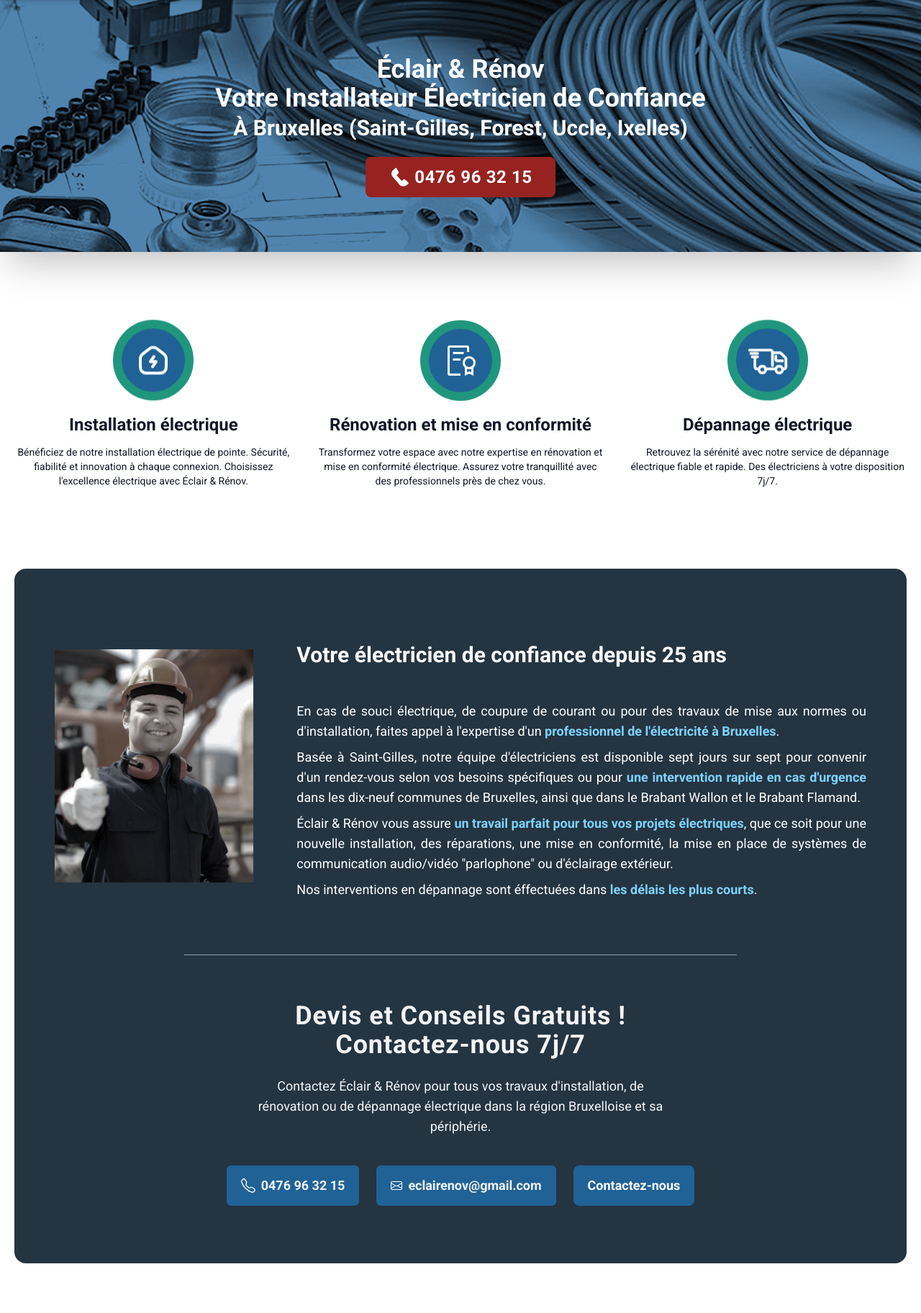
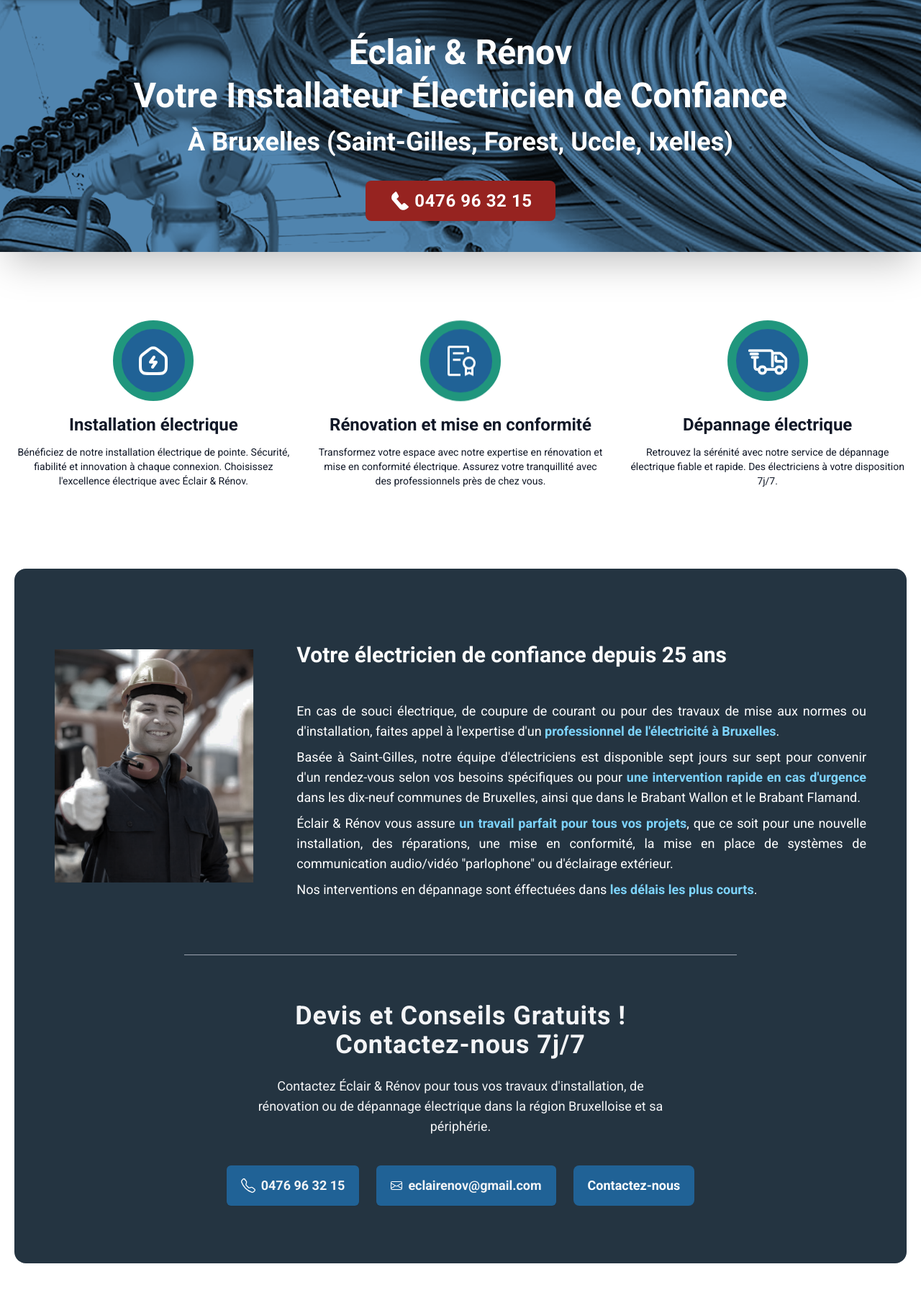
Before and after one commit to Dev-Said/eclair-renov, a PHP site: page / in a window 1280 px wide. Shown: the part 96-1920 px from the top of the page at 72% size. Run offline with PHP 8.4, Linux system fonts and the light colour scheme; data that the repository does not hold is empty; some libraries are stand-ins or nearby versions.

Commit message:
20-11-2023

```diff
--- a/css/output.css
+++ b/css/output.css
@@ -1655,6 +1677,18 @@ video {
 
 .leading-8 {
   line-height: 2rem;
+}
+
+.leading-\[20px\] {
+  line-height: 20px;
+}
+
+.leading-\[40px\] {
+  line-height: 40px;
+}
+
+.leading-\[50px\] {
+  line-height: 50px;
 }
 
 .tracking-tight {
@@ -2222,9 +2262,9 @@ video {
     line-height: 2rem;
   }
 
-  .md\:text-3xl {
-    font-size: 1.875rem;
-    line-height: 2.25rem;
+  .md\:text-4xl {
+    font-size: 2.25rem;
+    line-height: 2.5rem;
   }
 
   .md\:text-6xl {
@@ -2249,21 +2289,29 @@ video {
     line-height: 2rem;
   }
 
+  .md\:leading-\[40px\] {
+    line-height: 40px;
+  }
+
   .md\:leading-\[80px\] {
     line-height: 80px;
   }
 }
 
 @media (min-width: 1024px) {
+  .lg\:order-1 {
+    order: 1;
+  }
+
+  .lg\:order-2 {
+    order: 2;
+  }
+
   .lg\:mx-0 {
     margin-left: 0px;
     margin-right: 0px;
   }
 
-  .lg\:mt-20 {
-    margin-top: 5rem;
-  }
-
   .lg\:mt-24 {
     margin-top: 6rem;
   }
@@ -2550,22 +2605,22 @@ video {
     line-height: 2rem;
   }
 
-  .xl\:text-3xl {
-    font-size: 1.875rem;
-    line-height: 2.25rem;
-  }
-
   .xl\:text-4xl {
     font-size: 2.25rem;
     line-height: 2.5rem;
   }
 
+  .xl\:text-5xl {
+    font-size: 3rem;
+    line-height: 1;
+  }
+
   .xl\:leading-\[40px\] {
     line-height: 40px;
   }
 
-  .xl\:leading-\[50px\] {
-    line-height: 50px;
+  .xl\:leading-\[60px\] {
+    line-height: 60px;
   }
 }
 
--- a/css/style.css
+++ b/css/style.css
@@ -65,7 +65,7 @@
     transform: translateY(0);
   }
   50% {
-    transform: translateY(-5px);
+    transform: translateY(-3px);
   }
   100% {
     transform: translateY(0);
--- a/index.php
+++ b/index.php
@@ -12,10 +12,10 @@ require 'layouts/header.php';
         </div>
 
         <div class="absolute top-0 bottom-0 left-0 right-0 w-full p-5 flex flex-col justify-center items-center">
-            <h1 class="w-auto lg:text-3xl lg:leading-[30px] xl:text-4xl xl:leading-[40px] 2xl:text-5xl 2xl:leading-[60px] min-[1740px]:text-6xl min-[1740px]:leading-[80px] text-white font-bold text-center z-10">
-                Éclair & Rénov <br>Votre Installateur Électricien de Confiance <br> <span class="lg:text-2xl lg:leading-[30px] xl:text-3xl xl:leading-[40px] 2xl:text-4xl 2xl:leading-[60px] min-[1740px]:text-4xl min-[1740px]:leading-[80px]">À Bruxelles (Saint-Gilles, Forest, Uccle, Ixelles)</span>
+            <h1 class="w-auto text-3xl leading-[40px] md:text-4xl md:leading-[40px] xl:text-5xl xl:leading-[60px] min-[1740px]:text-6xl min-[1740px]:leading-[80px] text-white font-bold text-center z-10">
+                Éclair & Rénov <br>Votre Installateur Électricien de Confiance <br> <span class="text-xl leading-[20px] lg:text-2xl lg:leading-[30px] xl:text-4xl xl:leading-[60px] min-[1740px]:text-4xl min-[1740px]:leading-[80px]">À Bruxelles (Saint-Gilles, Forest, Uccle, Ixelles)</span>
             </h1>
-            <div class="px-8 py-3 mt-5 z-10 rounded-lg flex justify-center items-center bg-[#962320]">
+            <div class="px-8 py-3 mt-6 z-10 rounded-lg flex justify-center items-center bg-[#962320] hover:scale-105 transition-all ease-in-out duration-300">
                 <a href="tel:0476 96 32 15" class="text-sm leading-6 text-gray-900 font-semibold hover:text-gray-700 flex justify-start items-center">
                     <span>
                         <svg data-bbox="25.849 20.098 148.61 159.903" xmlns="http://www.w3.org/2000/svg" width="32" height="32" viewBox="0 0 200 200" data-type="shape">
@@ -40,7 +40,7 @@ require 'layouts/header.php';
                 <figure id="floatingElement1" class="mb-4 h-24 lg:h-28 w-24 lg:w-28 rounded-full bg-[#206296] hover:bg-[#203D96] border-[12px] border-[#20967D] flex justify-center items-center">
                     <img src="/images/house2.svg" alt="icon maison" class="h-8 lg:h-12">
                 </figure>
-                <h2 class="mb-3 text-lg lg:text-xl xl:text-2xl font-semibold text-gray-900 text-center">
+                <h2 class="mb-3 text-xl xl:text-2xl font-semibold text-gray-900 text-center">
                     Installation <span class="hidden md:inline">électrique</span>
                 </h2>
                 <p class="text-sm text-gray-900 text-center hidden md:block">
@@ -54,7 +54,7 @@ require 'layouts/header.php';
                 <figure id="floatingElement2" class="mb-4 h-24 lg:h-28 w-24 lg:w-28 rounded-full bg-[#206296] hover:bg-[#203D96] border-[12px] border-[#20967D] flex justify-center items-center">
                     <img src="/images/policy.svg" alt="icon certificat" class="h-8 lg:h-12">
                 </figure>
-                <h2 class="mb-3 text-lg lg:text-xl xl:text-2xl font-semibold text-gray-900 text-center">
+                <h2 class="mb-3 text-xl xl:text-2xl font-semibold text-gray-900 text-center">
                     Rénovation <span class="hidden md:inline">et mise en conformité</span>
                 </h2>
                 <p class="text-sm text-gray-900 text-center hidden md:block">
@@ -68,7 +68,7 @@ require 'layouts/header.php';
                 <figure id="floatingElement3" class="mb-4 h-24 lg:h-28 w-24 lg:w-28 rounded-full bg-[#206296] hover:bg-[#203D96] border-[12px] border-[#20967D] flex justify-center items-center">
                     <img src="/images/truck2.svg" alt="icon camionnette" class="h-10 lg:h-14">
                 </figure>
-                <h2 class="mb-3 text-lg lg:text-xl xl:text-2xl font-semibold text-gray-900 text-center">
+                <h2 class="mb-3 text-xl xl:text-2xl font-semibold text-gray-900 text-center">
                     Dépannage <span class="hidden md:inline">électrique</span>
                 </h2>
                 <p class="text-sm text-gray-900 text-center hidden md:block">
@@ -79,7 +79,7 @@ require 'layouts/header.php';
     </section>
 
 
-    <section class="w-full bg-white pt-6 md:pt-20 lg:pt-28 pb-6 xl:pb-20 px-2 xl:px-5 2xl:px-0 rounded-2xl">
+    <section class="w-full bg-white pt-6 md:pt-20 lg:pt-28 pb-6 px-2 xl:px-5 2xl:px-0 rounded-2xl">
         <div class="w-full max-w-7xl mx-auto py-10 xl:py-0 bg-[#243441] rounded-2xl">
             <div class="h-full mx-auto flex max-w-7xl flex-col items-center gap-x-8 px-6 lg:px-14 xl:flex-row xl:items-stretch">
                 <div class="w-full py-4 xl:pb-20 xl:pt-28 max-w-2xl xl:w-96 flex justify-center">
@@ -105,7 +105,7 @@ require 'layouts/header.php';
                     </p>
 
                     <p class="mt-2 text-lg font-normal text-justify text-white leading-7">
-                        Éclair & Rénov vous assure <b class="font-bold text-sky-300">un travail parfait pour tous vos projets électriques</b>, que ce soit pour une nouvelle installation, des réparations, une mise en conformité, la mise en place de systèmes de communication audio/vidéo "parlophone" ou d'éclairage extérieur.
+                        Éclair & Rénov vous assure <b class="font-bold text-sky-300">un travail parfait pour tous vos projets</b>, que ce soit pour une nouvelle installation, des réparations, une mise en conformité, la mise en place de systèmes de communication audio/vidéo "parlophone" ou d'éclairage extérieur.
                     </p>
 
                     <p class="mt-2 text-lg font-normal text-justify text-white leading-7">
@@ -142,14 +142,51 @@ require 'layouts/header.php';
     </section>
 
 
-    <section class="w-full max-w-7xl px-4 bg-gray-50 rounded-2xl">
-        <div class="mx-auto py-4 md:py-28 px-2 md:px-20">
+    <section class="w-auto xl:w-[1280px] max-w-7xl mx-auto px-4 mt-4 md:mt-10 mb-20 pb-10 flex flex-col justify-center items-center bg-white">
+        <div class="py-10 px-2 lg:px-0 w-auto">
+            <h2 class="w-full max-w-4xl text-2xl leading-8 md:text-2xl md:leading-10 lg:text-4xl xl:text-4xl xl:leading-[40px] text-center font-bold text-gray-900">
+                Nous travaillons avec des marques et des matériaux réputés pour leur fiabilité et leur durabilité
+            </h2>
+            <h3 class="w-full mt-2 lg:mt-5 text-lg md:text-xl lg:text-2xl leading-5 md:leading-8 lg:leading-10 text-center font-normal text-gray-900">
+                tels que Niko - Legrand - BTicino - Tem - Vynckier - Urmet - Elvox...
+            </h3>
+        </div>
+
+        <ul role="list" class="w-full max-w-7xl space-y-2 lg:space-y-0 flex flex-row flex-wrap justify-around items-center">
+            <li class="h-24 px-4 border border-gray-200 rounded-lg flex justify-center items-center">
+                <img class="w-32 h-auto" src="/images/niko.webp" alt="Niko">
+            </li>
+            <li class="h-24 px-4 border border-gray-200 rounded-lg flex justify-center items-center">
+                <img class="w-32 h-auto" src="/images/legrand.webp" alt="legrand">
+            </li>
+            <li class="h-24 px-4 border border-gray-200 rounded-lg flex justify-center items-center">
+                <img class="w-32 h-auto" src="/images/bticino.webp" alt="bticino">
+            </li>
+            <li class="h-24 px-4 border border-gray-200 rounded-lg flex justify-center items-center">
+                <img class="w-32 h-auto" src="/images/Vynkier.webp" alt="Vynkier">
+            </li>
+            <li class="h-24 px-4 border border-gray-200 rounded-lg flex justify-center items-center">
+                <img class="w-32 h-auto" src="/images/urmet.webp" alt="urmet">
+            </li>
+            <li class="h-24 px-4 border border-gray-200 rounded-lg flex justify-center items-center">
+                <img class="w-32 h-auto" src="/images/Elvox.webp" alt="Elvox">
+            </li>
+            <li class="h-24 px-4 border border-gray-200 rounded-lg flex justify-center items-center">
+                <img class="w-32 h-auto" src="/images/tem.webp" alt="tem">
+            </li>
+        </ul>
+    </section>
+
+
+
+    <section class="w-full max-w-7xl px-4 bg-slate-50 rounded-2xl">
+        <div class="mx-auto py-12 md:py-28 px-2 md:px-20">
 
             <div class="w-full">
-                <h2 class="w-auto text-lg font-bold tracking-tight text-gray-900 sm:text-4xl text-center z-10">
+                <h2 class="w-auto text-2xl font-bold tracking-tight text-gray-900 sm:text-4xl text-center z-10">
                     Professionnels de l'Électricité
                 </h2>
-                <h2 class="w-auto text-base mt-4 font-semibold tracking-tight text-gray-900 sm:text-2xl text-center z-10">
+                <h2 class="w-auto text-lg mt-4 font-semibold tracking-tight text-gray-900 sm:text-2xl text-center z-10">
                     Installation - Rénovation - Dépannage
                 </h2>
             </div>
@@ -266,42 +303,6 @@ require 'layouts/header.php';
         </div>
     </section>
 
-    <section class="w-auto xl:w-[1280px] max-w-7xl mx-auto px-4 mt-4 md:mt-20 mb-10 pb-10 flex flex-col justify-center items-center bg-white">
-        <div class="py-10 w-auto">
-            <h2 class="w-full max-w-4xl text-2xl leading-8 md:text-2xl md:leading-10 lg:text-4xl xl:text-4xl xl:leading-[40px] text-center font-bold text-gray-900">
-                Nous travaillons avec des marques et des matériaux réputés pour leur fiabilité et leur durabilité
-            </h2>
-            <h3 class="w-full mt-2 lg:mt-5 text-lg md:text-xl lg:text-2xl leading-5 md:leading-8 lg:leading-10 text-center font-normal text-gray-900">
-                tels que Niko - Legrand - BTicino - Tem - Vynckier - Urmet - Elvox...
-            </h3>
-        </div>
-
-        <ul role="list" class="w-full max-w-7xl space-y-2 lg:space-y-0 flex flex-row flex-wrap justify-around items-center">
-            <li class="h-24 px-4 border border-gray-200 rounded-lg flex justify-center items-center">
-                <img class="w-32 h-auto" src="/images/niko.webp" alt="Niko">
-            </li>
-            <li class="h-24 px-4 border border-gray-200 rounded-lg flex justify-center items-center">
-                <img class="w-32 h-auto" src="/images/legrand.webp" alt="legrand">
-            </li>
-            <li class="h-24 px-4 border border-gray-200 rounded-lg flex justify-center items-center">
-                <img class="w-32 h-auto" src="/images/bticino.webp" alt="bticino">
-            </li>
-            <li class="h-24 px-4 border border-gray-200 rounded-lg flex justify-center items-center">
-                <img class="w-32 h-auto" src="/images/Vynkier.webp" alt="Vynkier">
-            </li>
-            <li class="h-24 px-4 border border-gray-200 rounded-lg flex justify-center items-center">
-                <img class="w-32 h-auto" src="/images/urmet.webp" alt="urmet">
-            </li>
-            <li class="h-24 px-4 border border-gray-200 rounded-lg flex justify-center items-center">
-                <img class="w-32 h-auto" src="/images/Elvox.webp" alt="Elvox">
-            </li>
-            <li class="h-24 px-4 border border-gray-200 rounded-lg flex justify-center items-center">
-                <img class="w-32 h-auto" src="/images/tem.webp" alt="tem">
-            </li>
-        </ul>
-    </section>
-
-
 
     <section class="w-full mt-16 md:pt-20 md:pb-5 px-2 lg:px-0 flex justify-center items-center bg-gray-800 rounded-t-2xl xl:rounded-none">
         <div class="w-full max-w-3xl xl:max-w-7xl flex flex-col xl:flex-row justify-start items-start">
@@ -310,6 +311,9 @@ require 'layouts/header.php';
                 <p class="w-full text-lg leading-7 text-justify text-white">
                     Basés à Saint-Gilles, nous intervenons rapidement sur Uccle, Ixelles, Forest et dans le reste des 19 communes de Bruxelles. Nous nous déplaçons aussi dans le Brabant Wallon et le Brabant Flamand pour répondre aux besoins des particuliers et professionnels.
                 </p>
+                <h3 class="text-white text-lg pt-5 font-semibold">
+                    Contactez-nous
+                </h3>
                 <div class="w-full mt-5 mb-5 xl:mb-0 grid grid-cols-2 gap-x-5 xl:flex xl:flex-col justify-start xl:justify-center items-start space-y-2">
                     <a href="mailto:eclairenov@gmail.com" class="text-sm leading-6 text-gray-900 font-semibold hover:text-gray-700 flex justify-start items-center">
                         <div class="flex h-9 w-9 items-center justify-center rounded-md bg-[#206296]">
--- a/parlophone.php
+++ b/parlophone.php
@@ -17,7 +17,7 @@ require 'layouts/header.php';
             <h1 class="w-auto text-xl leading-5 md:text-6xl md:leading-[80px] text-white font-bold text-center z-10">
                 Éclair & Rénov <br> Installations et rénovations électriques <br> à Uccle, Saint-Gilles, Forest, Bruxelles
             </h1>
-            <div class="px-5 py-3 mt-4 z-10 rounded-lg flex justify-center items-center bg-[#962320]">
+            <div class="px-5 py-3 mt-6 z-10 rounded-lg flex justify-center items-center bg-[#962320] hover:scale-105 transition-all ease-in-out duration-300">
                 <a href="tel:0476 96 32 15" class="text-sm leading-6 text-gray-900 font-semibold hover:text-gray-700 flex justify-start items-center">
                     <span>
                         <svg data-bbox="25.849 20.098 148.61 159.903" xmlns="http://www.w3.org/2000/svg" width="32" height="32" viewBox="0 0 200 200" data-type="shape">
```
Also changed, not shown: other parts of css/output.css (+44 -23 lines), dépannage-électrique.php (+5 -2 lines), installations-électriques.php (+6 -3 lines), rénovation-et-mise-en-conformité.php (+13 -10 lines), images/cable électrique.png, 1 other file.
